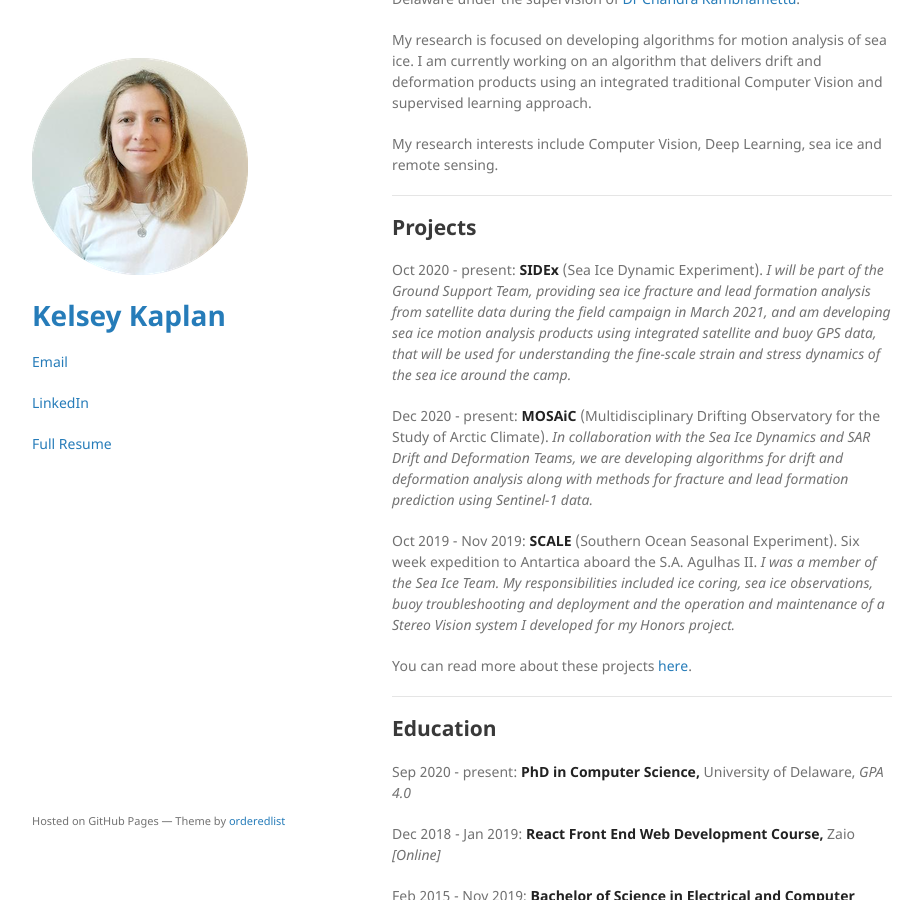
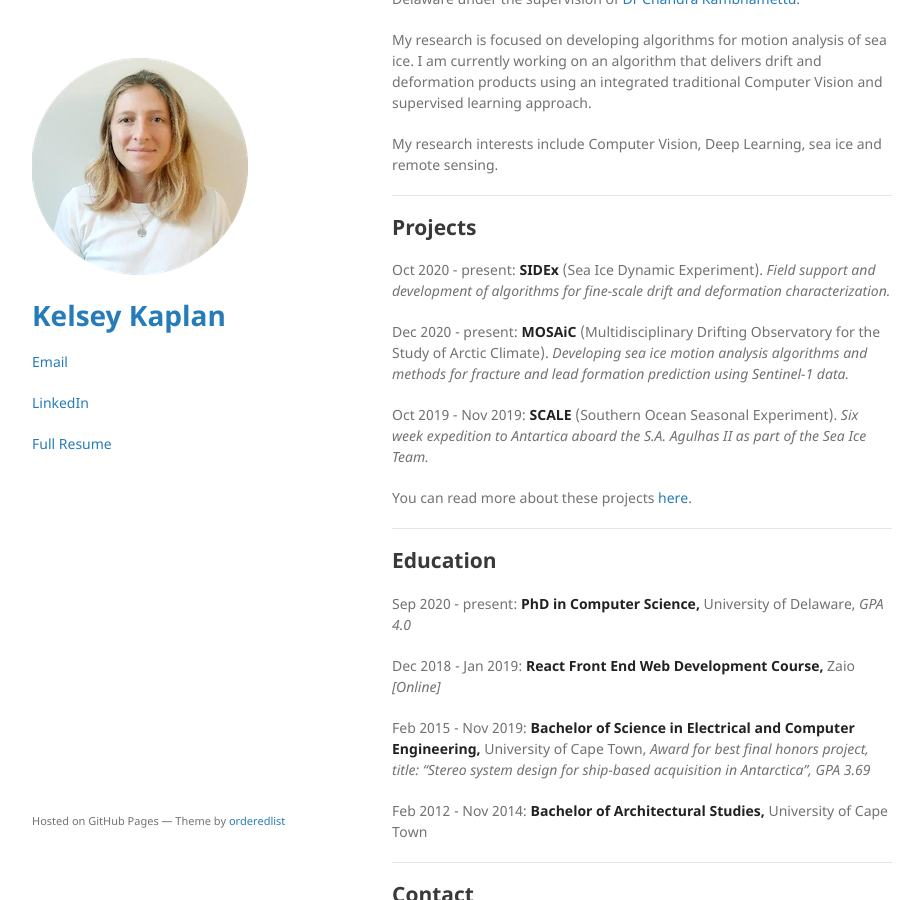
Before and after one commit to kelseykap/kelseykap.github.io, a Jekyll site: the page built from index.md, in a window 1280 px wide and 900 px high, scrolled down 244 px. Shown: the whole window, without its empty margins (178-1101 px from the left). Built offline with Jekyll 4.4.1, drawn with Linux system fonts in a browser that asks for light colours; our own code applies the rules of GitHub Pages for plain Markdown files.

Commit message:
Update index.md

```diff
--- a/index.md
+++ b/index.md
@@ -19,15 +19,15 @@ My research interests include Computer Vision, Deep Learning, sea ice and remote
 ## Projects
 
 Oct 2020 - present:
-**SIDEx** (Sea Ice Dynamic Experiment). _I will be part of the Ground Support Team, providing sea ice fracture and lead formation analysis from satellite data during the field campaign in March 2021, and am developing sea ice motion analysis products using integrated satellite and buoy GPS data, that will be used for understanding the fine-scale strain and stress dynamics of the sea ice around the camp._
+**SIDEx** (Sea Ice Dynamic Experiment). _Field support and development of algorithms for fine-scale drift and deformation characterization._
 
 
 Dec 2020 - present:
-**MOSAiC** (Multidisciplinary Drifting Observatory for the Study of Arctic Climate). _In collaboration with the Sea Ice Dynamics and SAR Drift and Deformation Teams, we are developing algorithms for drift and deformation analysis along with methods for fracture and lead formation prediction using Sentinel-1 data._
+**MOSAiC** (Multidisciplinary Drifting Observatory for the Study of Arctic Climate). _Developing sea ice motion analysis algorithms and methods for fracture and lead formation prediction using Sentinel-1 data._
 
 
 Oct 2019 - Nov 2019:
-**SCALE** (Southern Ocean Seasonal Experiment). Six week expedition to Antartica aboard the S.A. Agulhas II. _I was a member of the Sea Ice Team. My responsibilities included ice coring, sea ice observations, buoy troubleshooting and deployment and the operation and maintenance of a Stereo Vision system I developed for my Honors project._
+**SCALE** (Southern Ocean Seasonal Experiment). _Six week expedition to Antartica aboard the S.A. Agulhas II as part of the Sea Ice Team._
 
 You can read more about these projects [here](./project-page.html).
 
```
